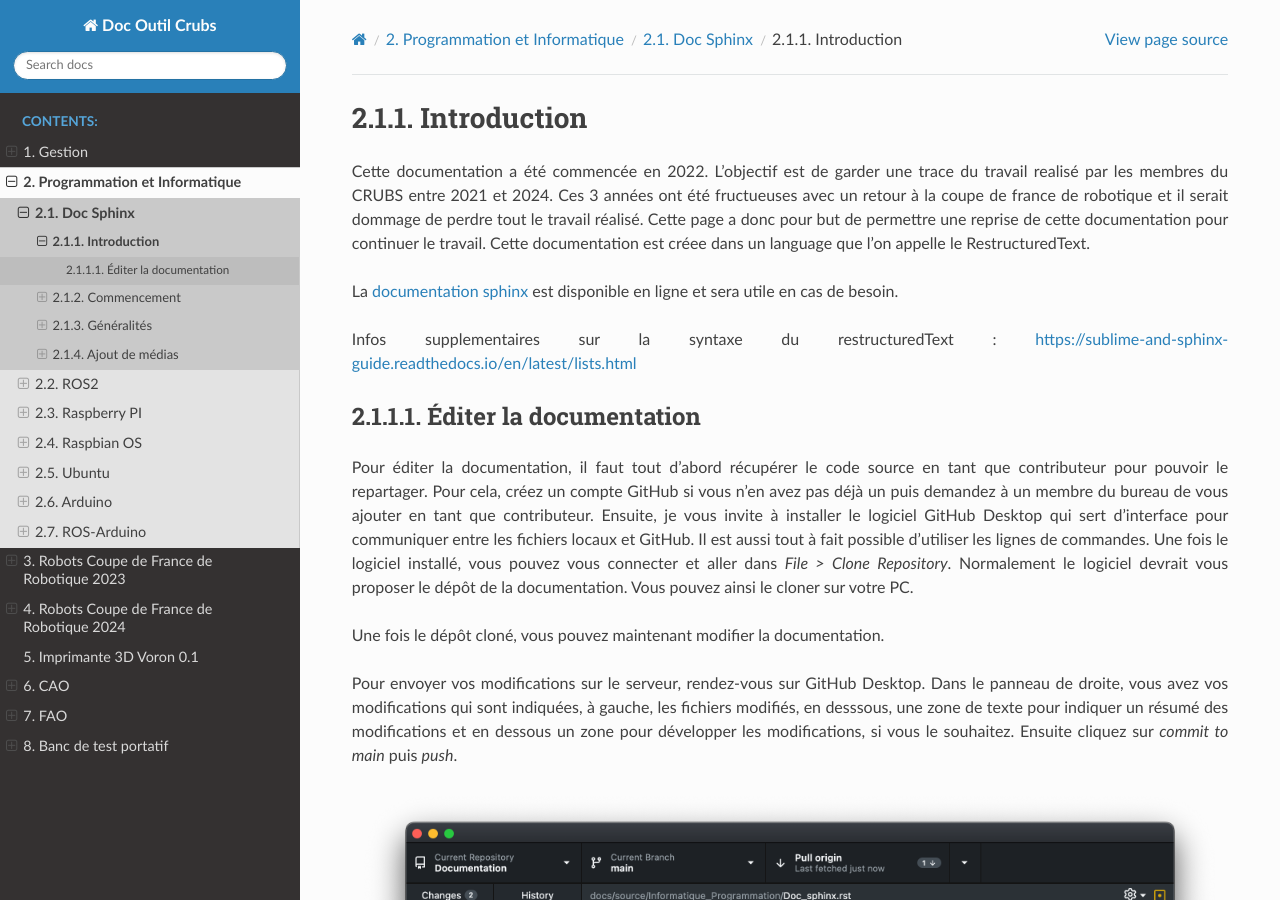
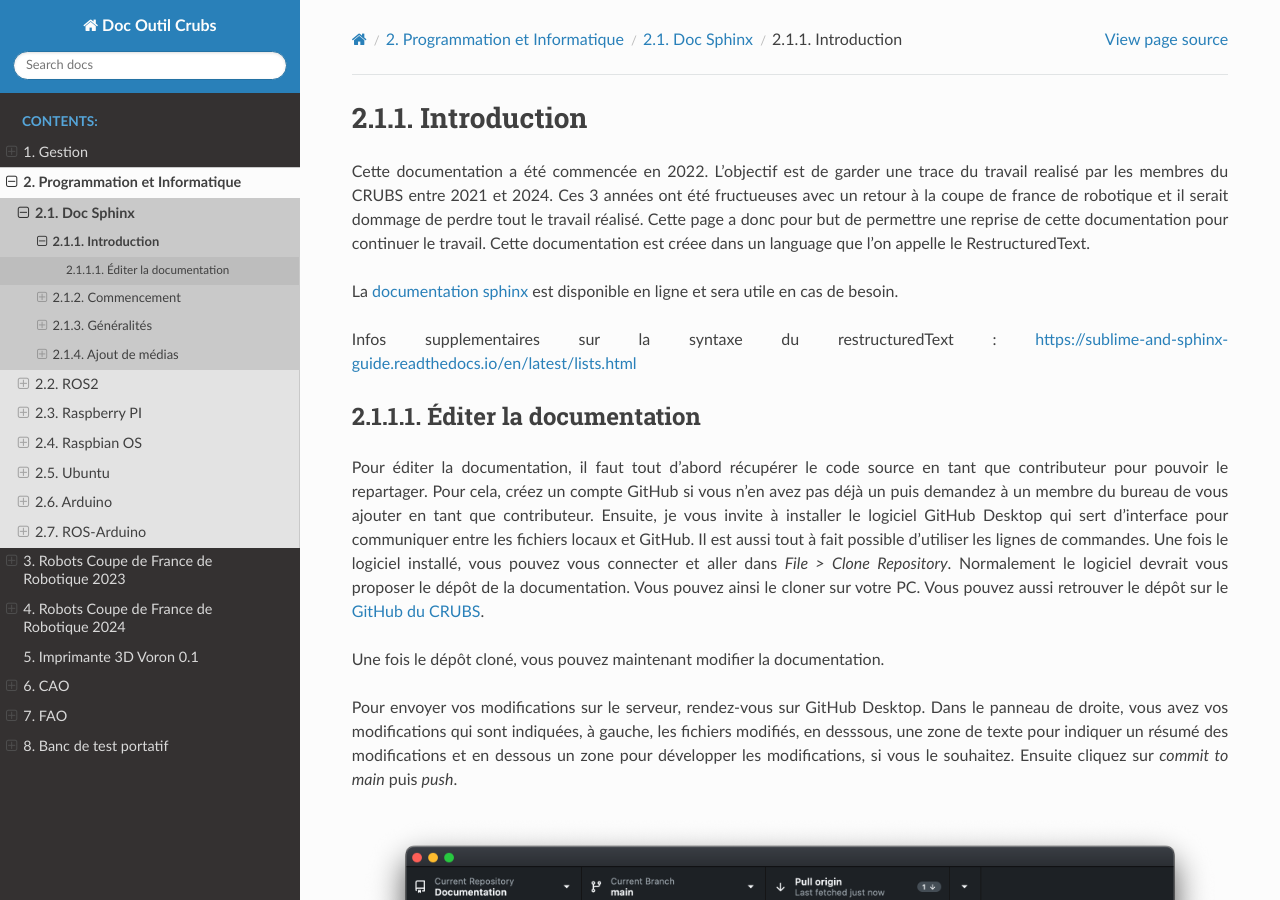
Before and after one commit to CRUBS/Documentation, a Sphinx documentation site: the page built from docs/source/Informatique_Programmation/Doc_sphinx.rst, in a window 1280 px wide and 900 px high. Built offline with Sphinx 7.4.7 and the Read the Docs theme 2.0.0, drawn with Linux system fonts in a browser that asks for light colours.

Commit message:
Ajout lien vers le dépôt

```diff
--- a/docs/source/Informatique_Programmation/Doc_sphinx.rst
+++ b/docs/source/Informatique_Programmation/Doc_sphinx.rst
@@ -20,7 +20,7 @@ Pour cela, créez un compte GitHub si vous n'en avez pas déjà un puis demandez
 Ensuite, je vous invite à installer le logiciel GitHub Desktop qui sert d'interface pour communiquer entre les fichiers locaux et GitHub.
 Il est aussi tout à fait possible d'utiliser les lignes de commandes.
 Une fois le logiciel installé, vous pouvez vous connecter et aller dans *File > Clone Repository*.
-Normalement le logiciel devrait vous proposer le dépôt de la documentation. Vous pouvez ainsi le cloner sur votre PC.
+Normalement le logiciel devrait vous proposer le dépôt de la documentation. Vous pouvez ainsi le cloner sur votre PC. Vous pouvez aussi retrouver le dépôt sur le `GitHub du CRUBS <https://github.com/CRUBS/Documentation>`_.
 
 Une fois le dépôt cloné, vous pouvez maintenant modifier la documentation.
 
```
